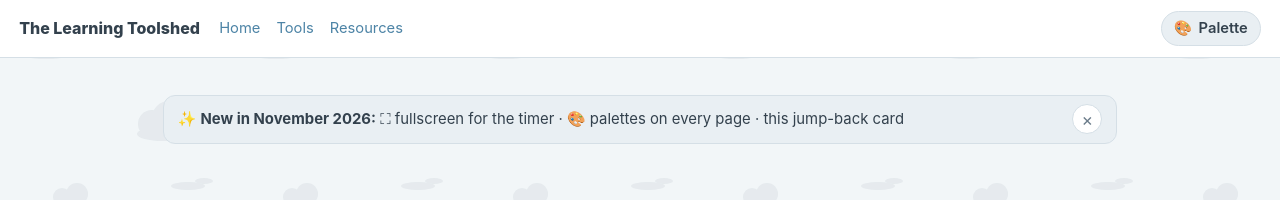
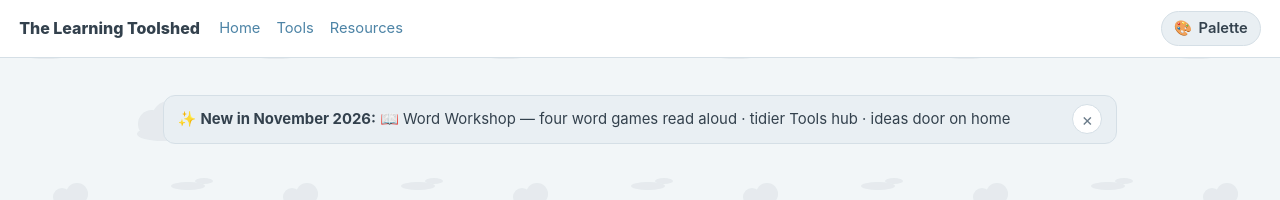
Before and after one commit to SwankyMcGee/SwankyMcGee.github.io, a plain HTML site: page index.html in a window 1280 px wide. Shown: the top 200 px of the page. Drawn offline with Linux system fonts and the light colour scheme.

Commit message:
Home ribbon: Word Workshop / tidier hub / ideas door + NEWS_VERSION bump so dismissed ribbons re-show; document the update-every-major-patch rule

```diff
--- a/index.html
+++ b/index.html
@@ -23,8 +23,10 @@
 <main>
 
   <aside class="news-ribbon" id="newsRibbon" aria-label="What's new">
-    <span class="news-text">✨ <strong>New in November 2026:</strong> ⛶ fullscreen for the timer ·
-      🎨 palettes on every page · this jump-back card</span>
+    <!-- MAINTENANCE: update this text with every major patch, and bump
+         NEWS_VERSION in site.js to match — the bump re-shows the ribbon
+         for anyone who dismissed the previous one. -->
+    <span class="news-text">✨ <strong>New in November 2026:</strong> 📖 Word Workshop — four word games read aloud · tidier Tools hub · ideas door on home</span>
     <button type="button" class="news-dismiss" id="newsDismiss"
             aria-label="Dismiss this message" title="Hide this message">&times;</button>
   </aside>
--- a/site.js
+++ b/site.js
@@ -14,7 +14,11 @@
 
 /* Site-only constants */
 const SITE_KEY = 'workCycleTimer.site.v1';
-const NEWS_VERSION = '2026-11';
+/* Shown on the home ribbon until dismissed for THIS version. Bump it
+   (any distinct string — a date works) every time the ribbon text
+   changes with a major patch: a dismissal only hides the version it
+   was recorded against, so a bumped ribbon re-shows for everyone. */
+const NEWS_VERSION = '2026-11-23';
 const IDEAS_ENDPOINT =
   'https://script.google.com/macros/s/AkfycbzZG7bLh8EQTsnZN8pfkHiry_gQMT2PFggl7M4Ku1RAUjDgpHDGczpla_dsEXhmIA4jDw/exec';
 
```
Also changed, not shown: 1 other file.
